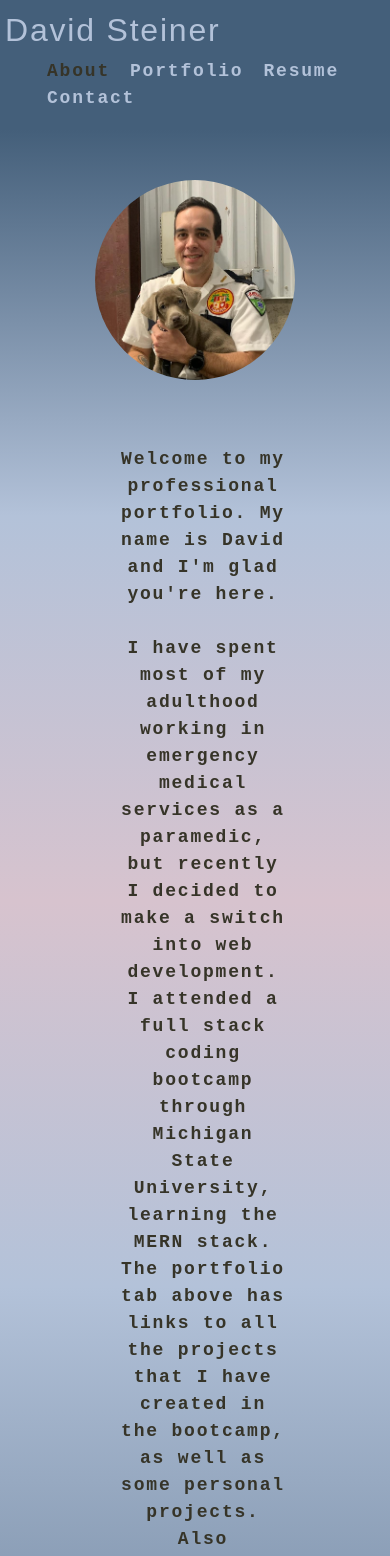
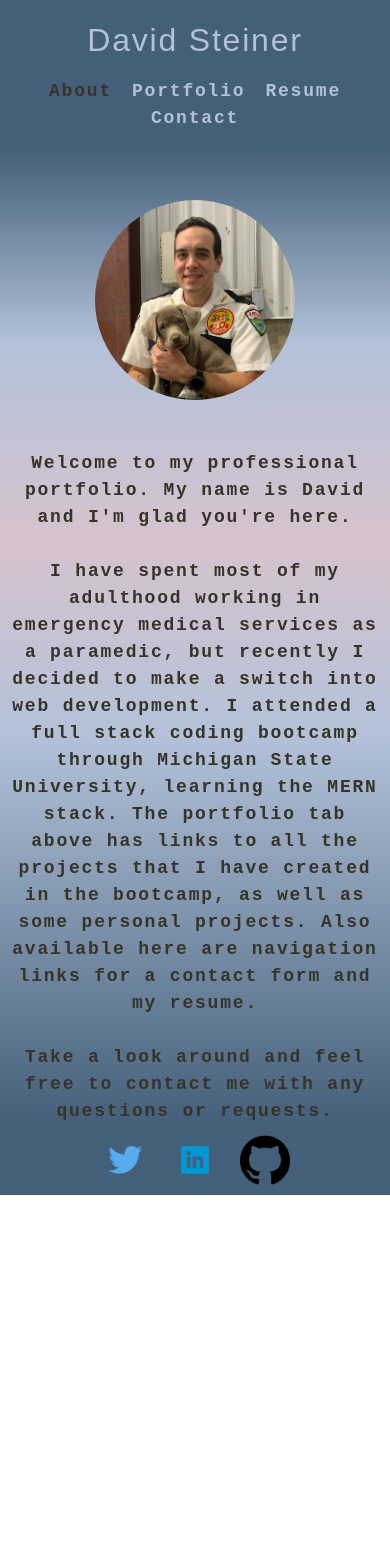
Before and after one commit to spaghettimedic/DS-Portfolio, a React (Create React App) app: page / in a window 390 px wide. Shown: the top 1556 px of the page. After the commit the page ends 1195 px from the top, so only its background shows below. Built offline with nearby package versions, Linux system fonts and the light colour scheme.

Commit message:
made app mobile-responsive

```diff
--- a/public/index.html
+++ b/public/index.html
@@ -2,7 +2,7 @@
 <html lang="en">
   <head>
     <meta charset="utf-8" />
-    <link rel="icon" href="%PUBLIC_URL%/assets/favicon.ico?v=2" />
+    <link rel="icon" href="%PUBLIC_URL%/assets/favicon.ico?" />
     <meta name="viewport" content="width=device-width, initial-scale=1" />
     <meta name="theme-color" content="#000000" />
     <meta
@@ -17,7 +17,7 @@
       manifest.json provides metadata used when your web app is installed on a
       user's mobile device or desktop. See https://developers.google.com/web/fundamentals/web-app-manifest/
     -->
-    <!-- <link rel="manifest" href="%PUBLIC_URL%/manifest.json" /> -->
+    <link rel="manifest" href="%PUBLIC_URL%/manifest.json" />
     <!--
       Notice the use of %PUBLIC_URL% in the tags above.
       It will be replaced with the URL of the `public` folder during the build.
--- a/src/components/About/index.js
+++ b/src/components/About/index.js
@@ -8,7 +8,7 @@ function About() {
       <div className="avatar-container">
         <img className="avatar" src={david} alt="David with a puppy" />
       </div>
-      <article className="ps-3 pt-3">Welcome to my professional portfolio. My name is David and I'm glad you're here.
+      <article>Welcome to my professional portfolio. My name is David and I'm glad you're here.
       <br/><br/>
       I have spent most of my adulthood working in emergency medical services as a paramedic, but recently I decided to make a switch into web development. I attended a full stack coding bootcamp through Michigan State University, learning the MERN stack. The portfolio tab above has links to all the projects that I have created in the bootcamp, as well as some personal projects. Also available here are navigation links for a contact form and my resume.
       <br/><br/>
--- a/src/components/Contact/index.js
+++ b/src/components/Contact/index.js
@@ -36,7 +36,7 @@ function Contact() {
   return (
     <section>
       <h3>Contact me</h3>
-      <div>
+      <div className="responsive">
         <div id="contact-form" className="row form" onSubmit={handleSubmit}>
           <div className="col">
             <input type="text" name="name" placeholder="Name" className="form-control" defaultValue={name} onBlur={handleChange} />
--- a/src/index.css
+++ b/src/index.css
@@ -37,6 +37,8 @@ body {
 header {
   position: sticky;
   top: 0;
+  background: var(--primary);
+  padding: 10px 5px;
 }
 
 h1,
@@ -98,17 +100,12 @@ a:hover {
 article {
   color: var(--secondary);
   margin: 0 100px;
-  padding-bottom: 100px;
+  padding-bottom: 50px;
 }
 
 ul {
   margin: auto;
   padding: auto;
-}
-
-header {
-  background: var(--primary);
-  padding: 10px 5px;
 }
 
 header a {
@@ -149,7 +146,7 @@ footer {
 }
 
 .project {
-  height: 175px;
+  height: 200px;
   margin: 20px 20px;
   padding: 20px 20px 40px 20px;
   text-align: center;
@@ -328,3 +325,43 @@ button {
 .navActive {
   color: var(--secondary);
 }
+
+/* for phones */
+@media screen and (max-width: 768px) {
+  header {
+    display: flex;
+  }
+
+  nav {
+    justify-content: space-between;
+  }
+
+  h2 {
+    margin: 10px auto;
+  }
+
+  ul {
+    display: flex;
+    justify-content: center;
+    padding: 0;
+  }
+
+  article {
+    padding: 0;
+    margin: 0 10px;
+  }
+
+  article ul {
+    display: block;
+  }
+
+  .form {
+    width: 100%;
+    margin: 0;
+  }
+
+  .responsive {
+    display: flex;
+    justify-content: center;
+  }
+}
```
